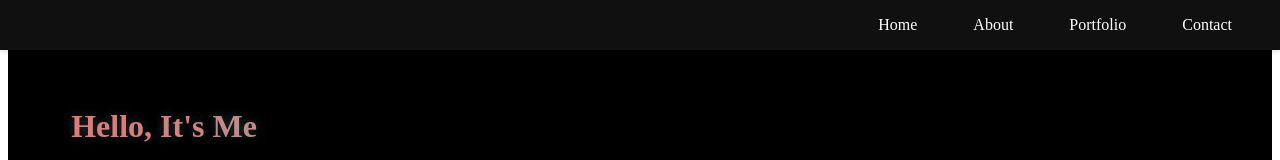
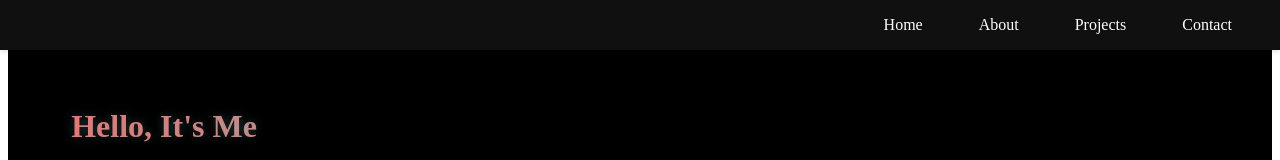
Before and after one commit to Manu270/MyPortfolio, a React (Create React App) app: page / in a window 1280 px wide. Shown: the top 160 px of the page. Built offline with nearby package versions, Linux system fonts and the light colour scheme; the HTML template or start-up script is replaced by a standard one.

Commit message:
Update Navbar.js

```diff
--- a/src/components/Navbar.js
+++ b/src/components/Navbar.js
@@ -9,7 +9,7 @@ const Navbar = () => {
             <ul>
                 <li><Link to="/">Home</Link></li>
                 <li><Link to="/about">About</Link></li>
-                <li><Link to="/portfolio">Portfolio</Link></li>
+                <li><Link to="/portfolio">Projects</Link></li>
                 <li><Link to="/contact">Contact</Link></li>
             </ul>
         </nav>
```
